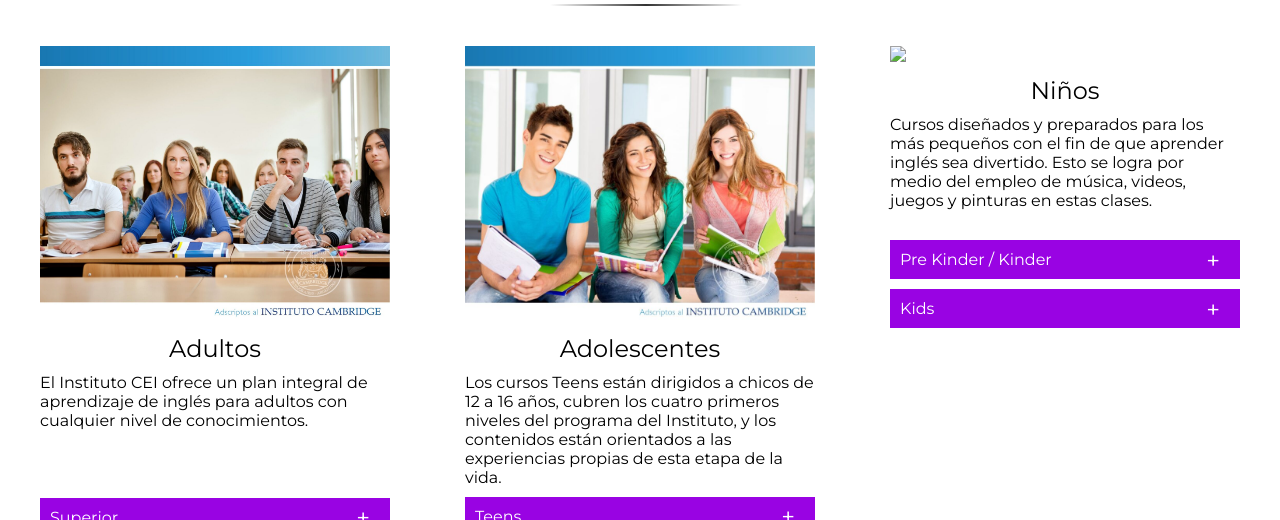
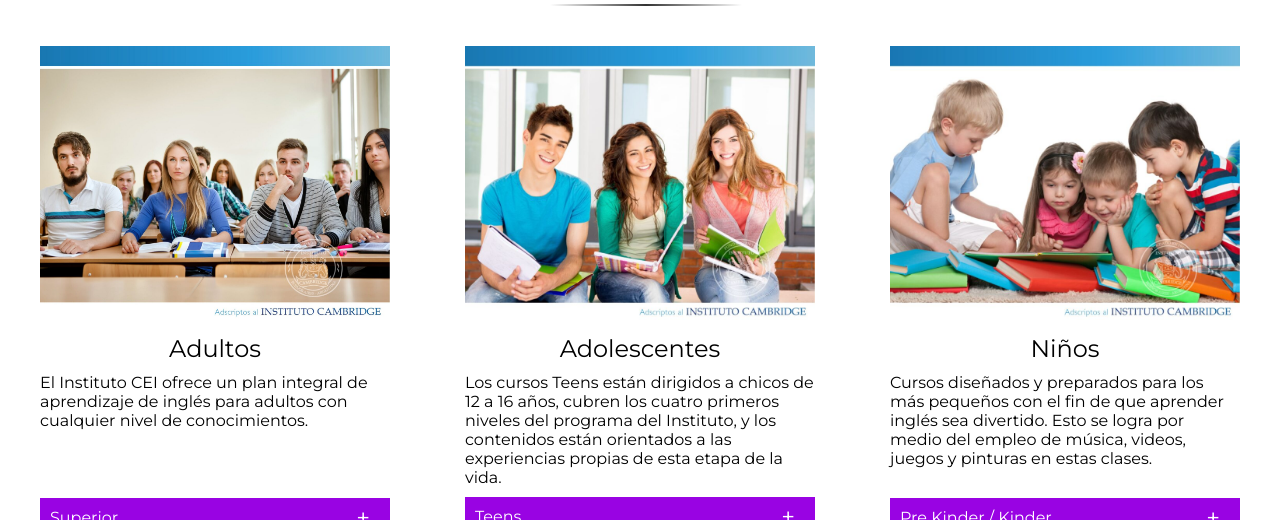
Before and after one commit to chrismer/chrismer.github.io, a plain HTML site: page pages/cursos.html in a window 1280 px wide. Shown: the part 624-1144 px from the top of the page. Drawn offline with Linux system fonts and the light colour scheme.

Commit message:
cambiamos la foto children en la pag cursos

```diff
--- a/pages/cursos.html
+++ b/pages/cursos.html
@@ -107,7 +107,7 @@
                     </div>
                 </article>
                 <article class="curso__niños show showTopTres " id="niños ">
-                    <img src="/img/Cambridge-niños.jpg " alt=" ">
+                    <img src="/img/Cambridge.jpg " alt=" ">
                     <h3>Niños</h3>
                     <p>Cursos diseñados y preparados para los más pequeños con el fin de que aprender inglés sea divertido. Esto se logra por medio del empleo de música, videos, juegos y pinturas en estas clases.</p>
                     <div class="curso__accordion accordion__contentBx--niños ">
```
